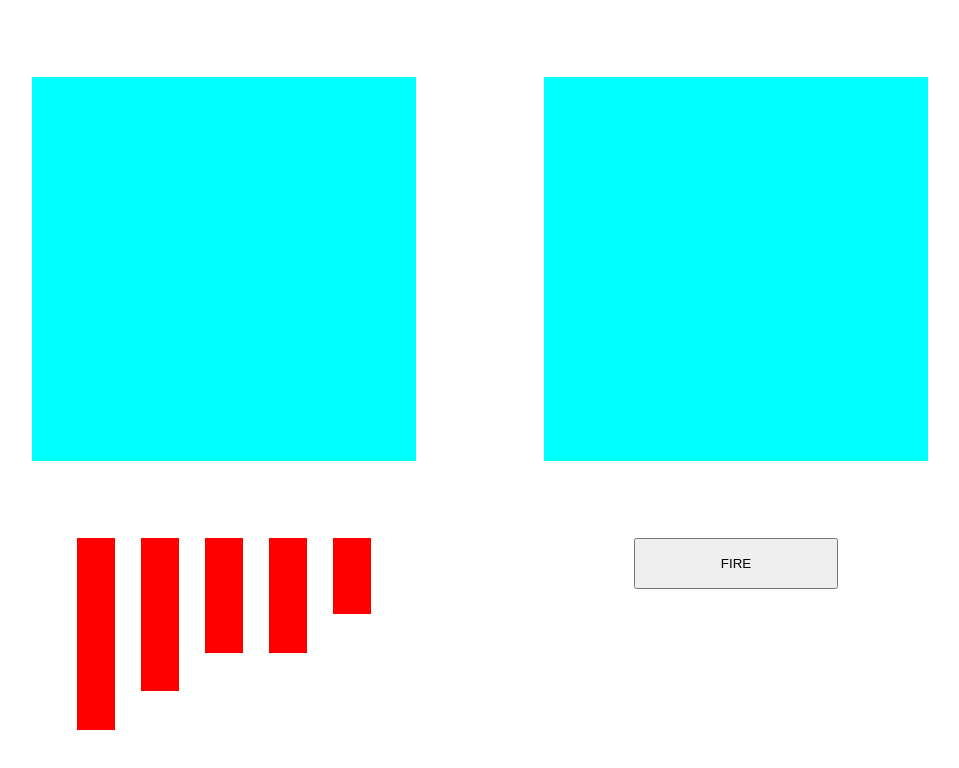
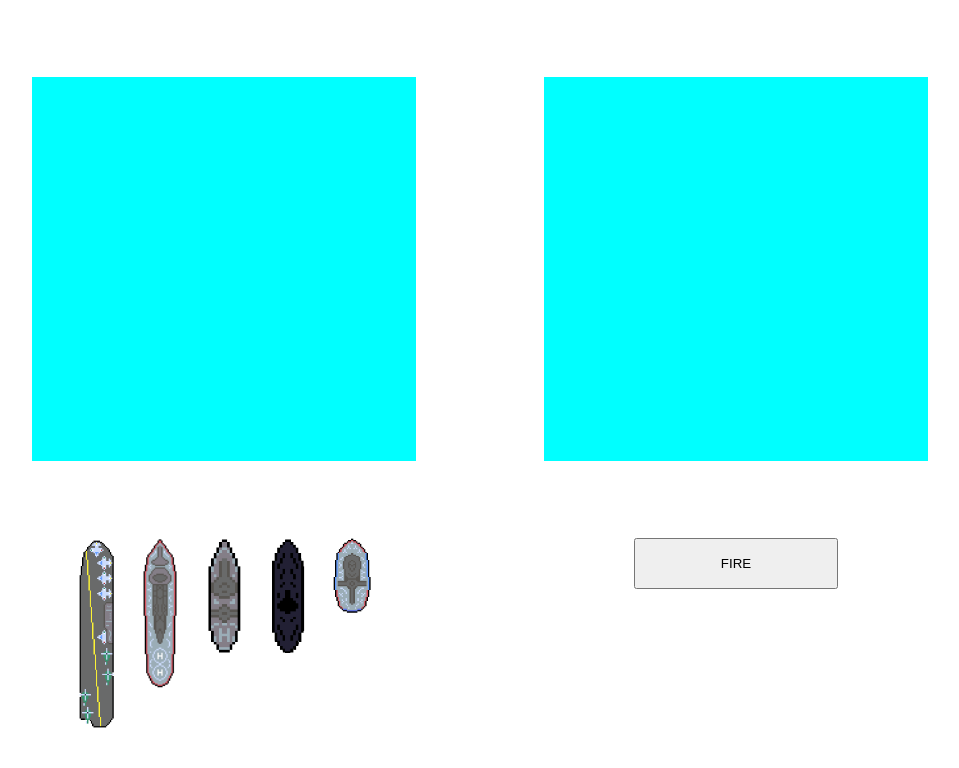
Before and after one commit to CodyKoInABox/battleships, a website: page public/play/index.html in a window 1280 px wide. Shown: the top 768 px of the page, without its empty margins (32-991 px from the left). Drawn offline with nearby package versions, Linux system fonts and the light colour scheme.

Commit message:
add images to all five ships

```diff
--- a/public/play/play.css
+++ b/public/play/play.css
@@ -70,25 +70,35 @@ body{
 #carrier{
     grid-row-start: 1;
     grid-row-end: 6;
-    background-color: red;
+    background-image: url("../../assets/carrier.png");
+    background-size: 100%;
+    background-repeat: no-repeat;
 }
 #battleship{
     grid-row-start: 1;
     grid-row-end: 5;
-    background-color: red;
+    background-image: url("../../assets/battleship.png");
+    background-size: 100%;
+    background-repeat: no-repeat;
 }
 #destroyer{
     grid-row-start: 1;
     grid-row-end: 4;
-    background-color: red;
+    background-image: url("../../assets/destroyer.png");
+    background-size: 100%;
+    background-repeat: no-repeat;
 }
 #submarine{
     grid-row-start: 1;
     grid-row-end: 4;
-    background-color: red;
+    background-image: url("../../assets/submarine.png");
+    background-size: 100%;
+    background-repeat: no-repeat;
 }
 #patrol{
     grid-row-start: 1;
     grid-row-end: 3;
-    background-color: red;
+    background-image: url("../../assets/patrol.png");
+    background-size: 100%;
+    background-repeat: no-repeat;
 }
```
Also changed, not shown: assets/battleship.png (added), assets/carrier.png (added), assets/destroyer.png (added), assets/patrol.png (added), assets/submarine.png (added).
